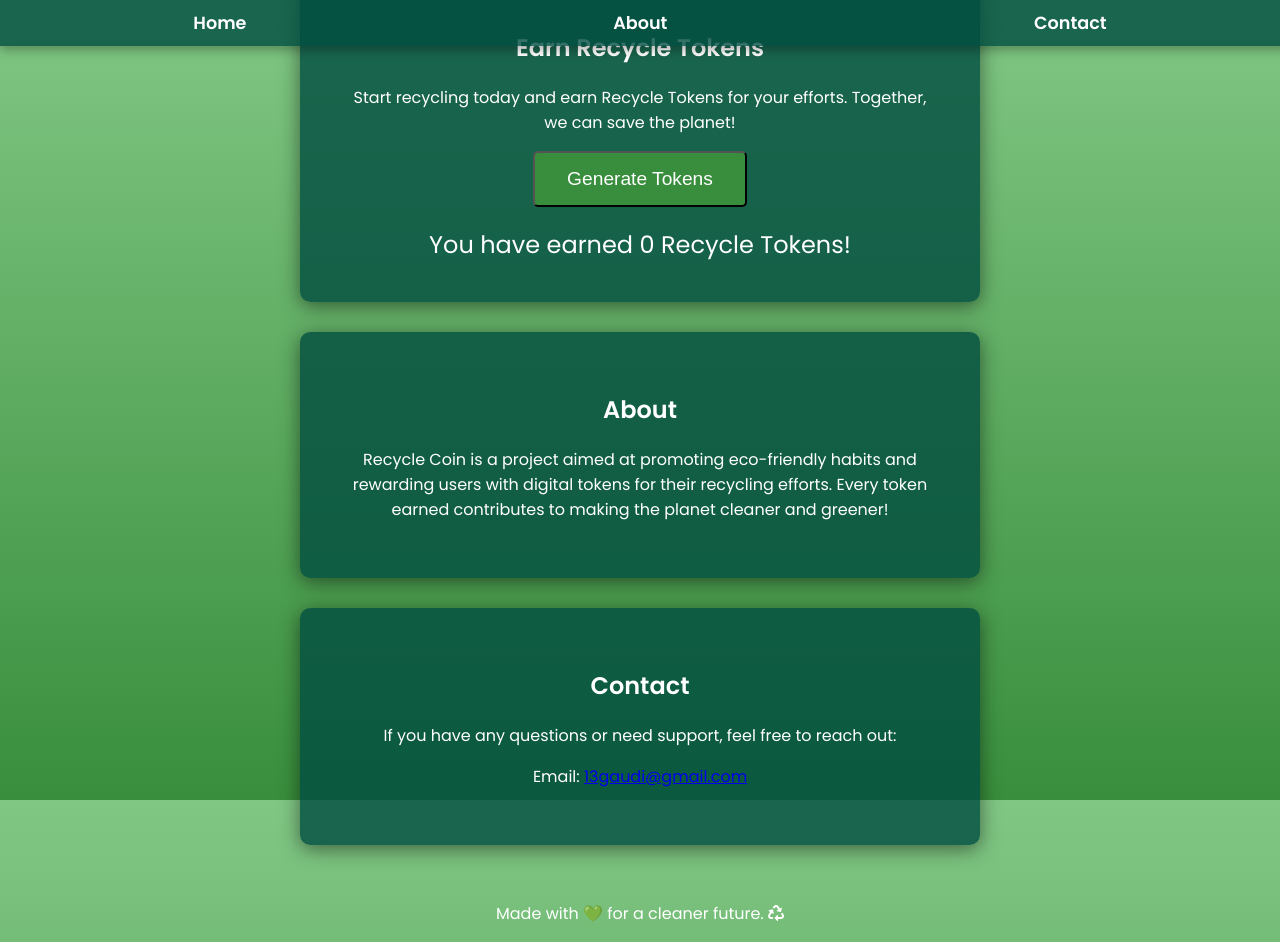
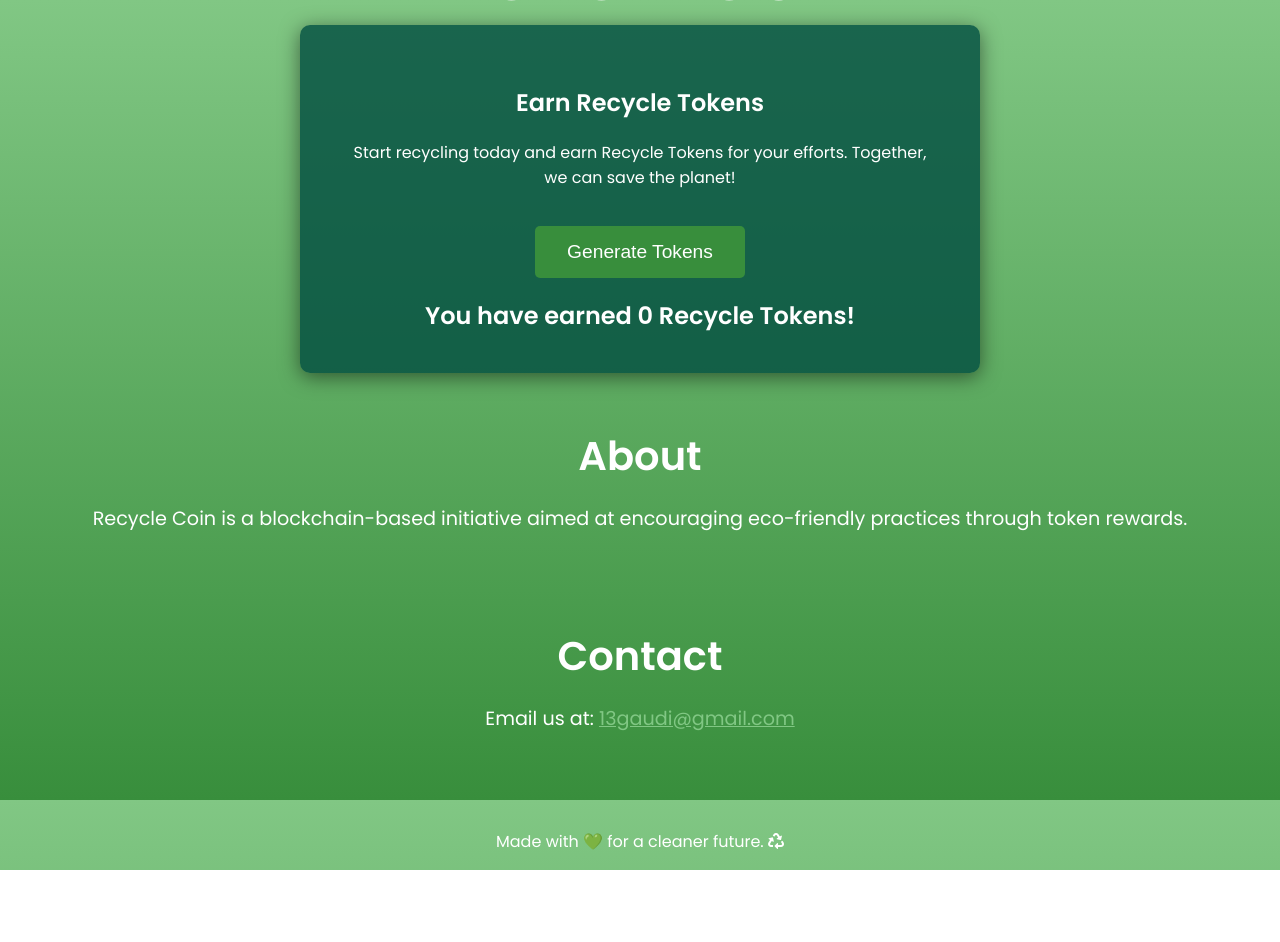
Before and after one commit to 13golds/recycle, a plain HTML site: page index.html in a window 1280 px wide. After the commit the page ends 870 px from the top, so only its background shows below. Drawn offline with Linux system fonts and the light colour scheme; a script that the page names is missing.

Commit message:
Update index.html

```diff
--- a/index.html
+++ b/index.html
@@ -4,62 +4,160 @@
     <meta charset="UTF-8">
     <meta name="viewport" content="width=device-width, initial-scale=1.0">
     <title>Recycle Coin</title>
+
+    <!-- Google Font for elegant typography -->
     <link href="https://fonts.googleapis.com/css2?family=Poppins:wght@400;600&display=swap" rel="stylesheet">
+
+    <!-- Font Awesome for icons -->
     <link rel="stylesheet" href="https://cdnjs.cloudflare.com/ajax/libs/font-awesome/5.15.3/css/all.min.css">
+
+    <!-- Web3.js for blockchain interaction -->
     <script src="https://cdn.jsdelivr.net/npm/web3@1.6.1/dist/web3.min.js"></script>
+
     <style>
-        body { font-family: 'Poppins', sans-serif; background: linear-gradient(to bottom, #81c784, #388e3c); color: white; height: 100vh; display: flex; flex-direction: column; justify-content: center; align-items: center; text-align: center; margin: 0; padding: 0; }
-        header { padding: 20px; }
-        h1 { font-size: 3rem; margin: 0; text-transform: uppercase; }
-        .fade-in { opacity: 0; animation: fadeIn 1.5s forwards; }
-        @keyframes fadeIn { from { opacity: 0; } to { opacity: 1; } }
-        .content { padding: 40px; background: rgba(0, 77, 64, 0.8); border-radius: 10px; max-width: 600px; width: 100%; box-shadow: 0px 4px 20px rgba(0, 0, 0, 0.5); }
-        .btn { background-color: #388e3c; color: white; padding: 15px 32px; font-size: 1.2rem; cursor: pointer; border-radius: 5px; transition: transform 0.3s, background-color 0.3s; }
-        .btn:hover { transform: scale(1.1); background-color: #2e7d32; }
-        .token-display { font-size: 1.5rem; margin-top: 20px; }
-        .navbar { position: fixed; top: 0; left: 0; width: 100%; background-color: rgba(0, 77, 64, 0.8); padding: 10px; z-index: 1000; box-shadow: 0px 4px 10px rgba(0, 0, 0, 0.3); }
-        .navbar ul { list-style: none; margin: 0; padding: 0; display: flex; justify-content: space-around; }
-        .navbar a { text-decoration: none; color: white; font-size: 1.1rem; font-weight: 600; }
-        .navbar a:hover { color: #81c784; }
-        footer { margin-top: 40px; }
+        /* Global Styles */
+        body {
+            font-family: 'Poppins', sans-serif;
+            margin: 0;
+            padding: 0;
+            background: linear-gradient(to bottom, #81c784, #388e3c);
+            color: white;
+            height: 100vh;
+            display: flex;
+            flex-direction: column;
+            justify-content: center;
+            align-items: center;
+            text-align: center;
+        }
+
+        h1 {
+            font-size: 4rem;
+            font-weight: 600;
+            margin: 0;
+            text-transform: uppercase;
+        }
+
+        /* Fade-in animation */
+        .fade-in {
+            opacity: 0;
+            animation: fadeIn 1.5s forwards;
+        }
+
+        @keyframes fadeIn {
+            from {
+                opacity: 0;
+            }
+            to {
+                opacity: 1;
+            }
+        }
+
+        .content {
+            padding: 40px;
+            background: rgba(0, 77, 64, 0.8);
+            border-radius: 10px;
+            box-shadow: 0px 4px 20px rgba(0, 0, 0, 0.5);
+            max-width: 600px;
+            width: 100%;
+        }
+
+        .btn {
+            background-color: #388e3c;
+            border: none;
+            color: white;
+            padding: 15px 32px;
+            text-align: center;
+            font-size: 1.2rem;
+            margin-top: 20px;
+            cursor: pointer;
+            border-radius: 5px;
+            transition: transform 0.3s ease, background-color 0.3s ease;
+        }
+
+        .btn:hover {
+            transform: scale(1.1);
+            background-color: #2e7d32;
+        }
+
+        .token-display {
+            font-size: 1.5rem;
+            font-weight: 600;
+            margin-top: 20px;
+        }
+
+        /* Section Styling */
+        section {
+            margin: 20px 0;
+        }
+
+        section h2 {
+            font-size: 2.5rem;
+            margin-bottom: 10px;
+        }
+
+        section p {
+            font-size: 1.2rem;
+            line-height: 1.5;
+        }
+
+        footer {
+            margin-top: 40px;
+        }
+
+        footer p {
+            font-size: 1rem;
+        }
+
+        /* Responsive Design */
+        @media only screen and (max-width: 600px) {
+            h1 {
+                font-size: 2.5rem;
+            }
+
+            .content {
+                padding: 20px;
+            }
+
+            section h2 {
+                font-size: 2rem;
+            }
+
+            section p {
+                font-size: 1rem;
+            }
+        }
     </style>
 </head>
 <body>
-    <div class="navbar fade-in">
-        <ul>
-            <li><a href="#home">Home</a></li>
-            <li><a href="#about">About</a></li>
-            <li><a href="#contact">Contact</a></li>
-        </ul>
-    </div>
-
     <header class="fade-in">
         <h1>Recycle Coin</h1>
     </header>
 
-    <div id="home" class="content fade-in">
+    <div class="content fade-in">
         <h2>Earn Recycle Tokens</h2>
         <p>Start recycling today and earn Recycle Tokens for your efforts. Together, we can save the planet!</p>
+
         <button class="btn" id="generateTokens">Generate Tokens</button>
+
         <div class="token-display" id="tokenCount">You have earned 0 Recycle Tokens!</div>
     </div>
 
-    <div id="about" class="content fade-in" style="margin-top: 30px;">
+    <section id="about" class="fade-in">
         <h2>About</h2>
-        <p>Recycle Coin is a project aimed at promoting eco-friendly habits and rewarding users with digital tokens for their recycling efforts. Every token earned contributes to making the planet cleaner and greener!</p>
-    </div>
+        <p>Recycle Coin is a blockchain-based initiative aimed at encouraging eco-friendly practices through token rewards.</p>
+    </section>
 
-    <div id="contact" class="content fade-in" style="margin-top: 30px;">
+    <section id="contact" class="fade-in">
         <h2>Contact</h2>
-        <p>If you have any questions or need support, feel free to reach out:</p>
-        <p>Email: <a href="mailto:13gaudi@gmail.com">13gaudi@gmail.com</a></p>
-    </div>
+        <p>Email us at: <a href="mailto:13gaudi@gmail.com" style="color: #81c784;">13gaudi@gmail.com</a></p>
+    </section>
 
     <footer class="fade-in">
         <p>Made with 💚 for a cleaner future. <i class="fas fa-recycle"></i></p>
     </footer>
 
     <script>
+        // Web3.js initialization
         if (typeof window.ethereum !== 'undefined') {
             console.log('MetaMask is installed!');
         }
@@ -67,7 +165,15 @@
         const web3 = new Web3(window.ethereum);
         const tokenAddress = '0x73731b3605a01a60308A57d4F8B0BDFfA8691eAD';
         const tokenABI = [
-            { "constant": true, "inputs": [{ "name": "_owner", "type": "address" }], "name": "balanceOf", "outputs": [{ "name": "balance", "type": "uint256" }], "payable": false, "stateMutability": "view", "type": "function" }
+            {
+                "constant": true,
+                "inputs": [{ "name": "_owner", "type": "address" }],
+                "name": "balanceOf",
+                "outputs": [{ "name": "balance", "type": "uint256" }],
+                "payable": false,
+                "stateMutability": "view",
+                "type": "function"
+            }
         ];
 
         const tokenContract = new web3.eth.Contract(tokenABI, tokenAddress);
```
